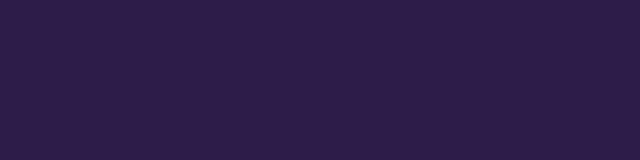
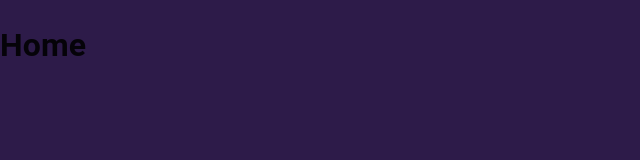
Before and after one commit to AdithyaPrasad7/medblocks-assignment, a React (Vite) app: page / in a window 1280 px wide. Shown: the top 160 px of the page, without its empty margins (0-640 px from the left). Built offline with nearby package versions, Linux system fonts and the light colour scheme.

Commit message:
handled routing

```diff
--- a/src/App.tsx
+++ b/src/App.tsx
@@ -1,5 +1,33 @@
+import {
+  BrowserRouter as Router,
+  Route,
+  Routes,
+  Navigate,
+} from "react-router-dom";
+import Login from "./component/login/Login";
+import Home from "./component/home/Home";
+import { isAuthenticated } from "./utils/auth";
+
 function App() {
-  return <></>;
+  return (
+    <Router>
+      <Routes>
+        <Route path="/login" element={<Login />} />
+        <Route
+          path="/home"
+          element={
+            isAuthenticated() ? <Home /> : <Navigate to="/log" replace />
+          }
+        />
+        <Route
+          path="/*"
+          element={
+            isAuthenticated() ? <Home /> : <Navigate to="/login" replace />
+          }
+        />
+      </Routes>
+    </Router>
+  );
 }
 
 export default App;
--- /dev/null
+++ b/src/component/home/Home.tsx
@@ -0,0 +1,11 @@
+import type { FC } from "react";
+
+const Home: FC = () => {
+  return (
+    <div>
+      <h1>Home</h1>
+    </div>
+  );
+};
+
+export default Home;
--- /dev/null
+++ b/src/component/login/Login.tsx
@@ -0,0 +1,11 @@
+import type { FC } from "react";
+
+const Login: FC = () => {
+  return (
+    <div>
+      <h1>Login</h1>
+    </div>
+  );
+};
+
+export default Login;
--- /dev/null
+++ b/src/utils/auth.ts
@@ -0,0 +1,3 @@
+export const isAuthenticated = () => {
+  return true;
+};
```
